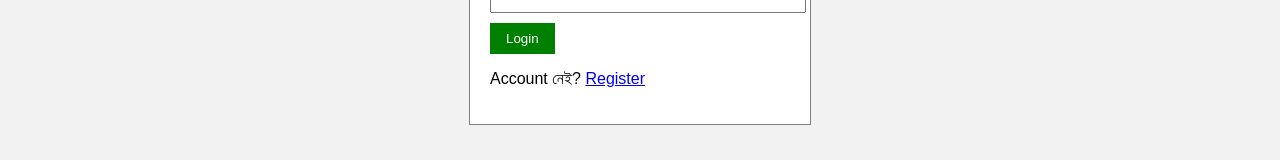
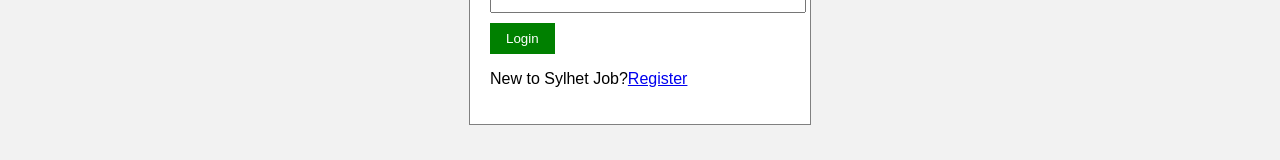
Before and after one commit to hussanemran59-sys/Job-Portal-Project, a plain HTML site: page login.html in a window 1280 px wide. Shown: the part 352-512 px from the top of the page. Drawn offline with Linux system fonts and the light colour scheme.

Commit message:
change login text

```diff
--- a/login.html
+++ b/login.html
@@ -24,7 +24,7 @@
 
       <button type="submit">Login</button>
     </form>
-    <p>Account নেই? <a href="register.html">Register</a></p>
+    <p>New to Sylhet Job?<a href="register.html">Register</a></p>
   </div>
 
 </body>
```
